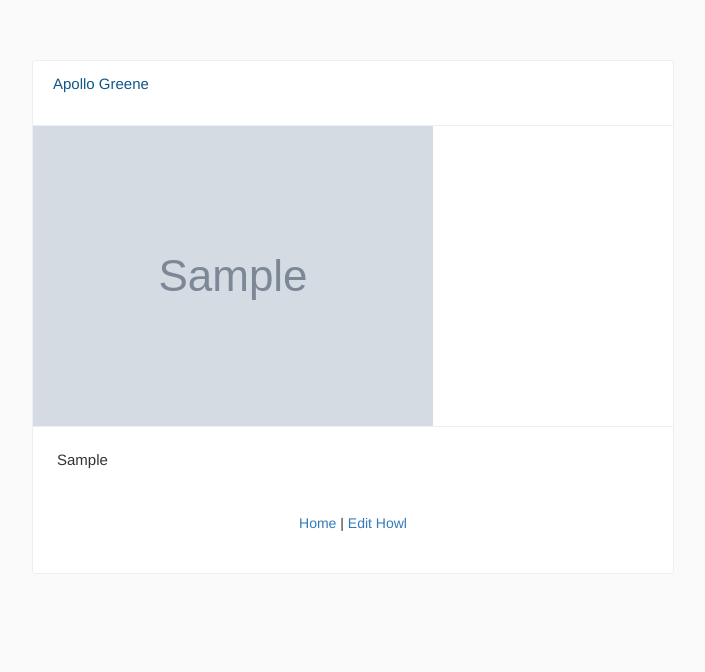
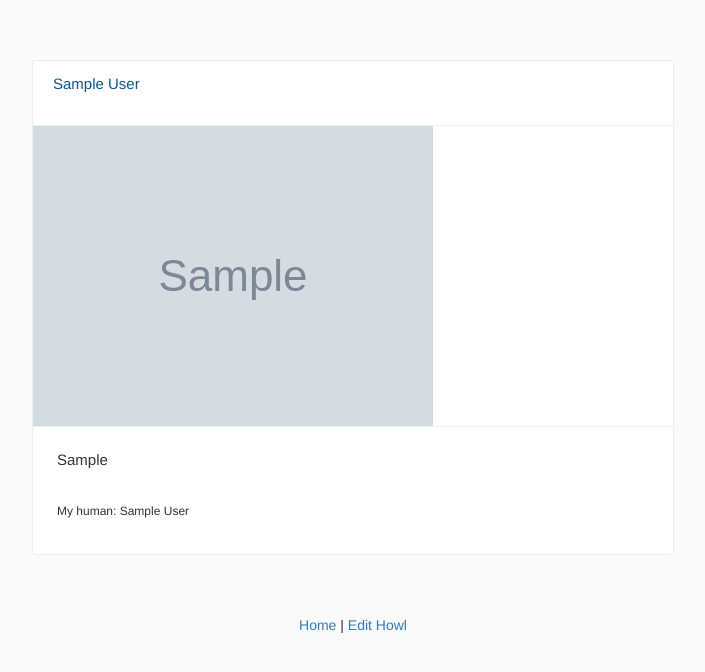
Before and after one commit to lkisabeth/doggo, a Rails app: page /howls/1 in a window 1280 px wide. Shown: the part 54-726 px from the top of the page, without its empty margins (287-992 px from the left). Run offline with Rails 7, Linux system fonts and the light colour scheme; a user stored in the database is signed in; tables that the repository leaves empty hold one stand-in row (values such as "Sample post"); grey boxes marked "Sample" are stand-in pictures; style sheets or scripts are compiled from the project's sources; parts of the project's set-up code (start-up, migrations or seed data) failed here and were passed over; some libraries are stand-ins or nearby versions.

Commit message:
users can now only edit, update, or destroy their own howls

```diff
--- a/app/assets/stylesheets/application.scss
+++ b/app/assets/stylesheets/application.scss
@@ -62,7 +62,12 @@ body {
   padding: 24px 24px;
   font-size: 15px;
   line-height: 18px;
+}
 
+.human_name {
+  padding-left: 24px;
+  padding-bottom: 24px;
+  font-size: 12px;
 }
 
 .form-wrapper {
--- a/app/controllers/howls_controller.rb
+++ b/app/controllers/howls_controller.rb
@@ -1,6 +1,7 @@
 class HowlsController < ApplicationController
   before_action :authenticate_user!
   before_action :set_howl, only: [:show, :edit, :update, :destroy]
+  before_action :owned_howl, only: [:edit, :update, :destroy]
 
   def index
     @howls = Howl.all.order('created_at DESC')
@@ -53,4 +54,11 @@ class HowlsController < ApplicationController
       @howl = Howl.find(params[:id])
     end
 
+    def owned_howl
+      unless current_user == @howl.user
+        flash[:alert] = "Paws off! That's not your howl!"
+        redirect_to root_path
+      end
+    end
+
 end
--- a/app/models/user.rb
+++ b/app/models/user.rb
@@ -7,5 +7,5 @@ class User < ApplicationRecord
   devise :database_authenticatable, :registerable,
          :recoverable, :rememberable, :trackable, :validatable
 
-  has_many :posts, dependent: :destroy
+  has_many :howls, dependent: :destroy
 end
--- a/app/views/howls/index.html.erb
+++ b/app/views/howls/index.html.erb
@@ -2,12 +2,13 @@
   <%= @howls.each do |howl| %>
     <div class="howl">
       <div class="howl-head">
-        <p class="name">Apollo Greene</p>
+        <p class="name"><%= howl.user.doggo_name %></p>
       </div>
       <div class="image center-block">
         <%= link_to (image_tag howl.image.url(:medium), class: 'img-responsive'), howl_path(howl) %>
       </div>
       <p class="caption"><%= howl.caption %></p>
+      <p class="human_name">My human: <%= howl.user.human_name %></p>
     </div>
   <% end %>
 </div>
--- a/app/views/howls/show.html.erb
+++ b/app/views/howls/show.html.erb
@@ -1,16 +1,19 @@
 <div class="howls-wrapper row">
   <div class="howl">
     <div class="howl-head">
-      <p class="name">Apollo Greene</p>
+      <p class="name"><%= @howl.user.doggo_name %></p>
     </div>
     <div class="image center-block">
       <%= image_tag @howl.image.url(:medium) %>
     </div>
     <p class="caption"><%= @howl.caption %></p>
-    <div class="text-center edit-links">
-      <%= link_to "Home", howls_path, class: "" %>
+    <p class="human_name">My human: <%= @howl.user.human_name %></p>
+  </div>
+  <div class="text-center edit-links">
+    <%= link_to "Home", howls_path, class: "" %>
+    <% if @howl.user == current_user %>
       |
       <%= link_to "Edit Howl", edit_howl_path(@howl) %>
-    </div>
+    <% end %>
   </div>
 </div>
```
Also changed, not shown: 12 other files.
